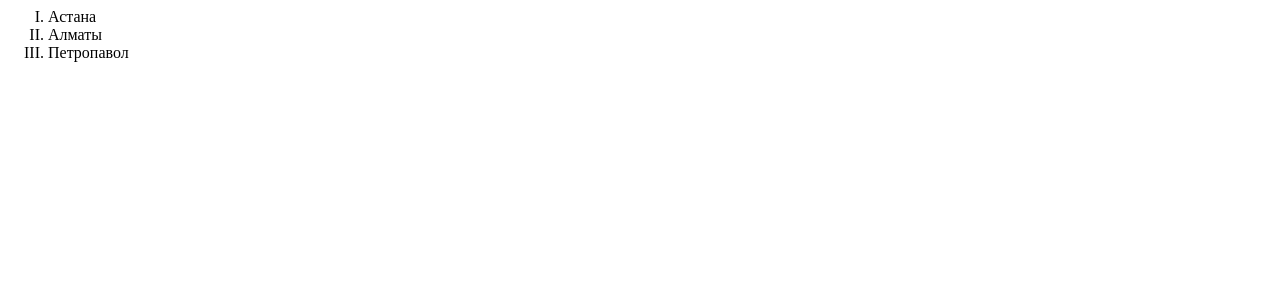
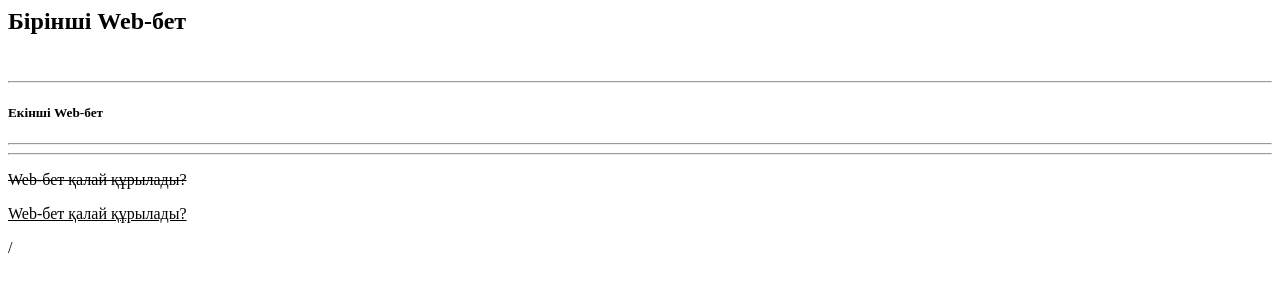
Before and after one commit to bbs922922-cmd/bbs, a plain HTML site: page index.html in a window 1280 px wide. Drawn offline with Linux system fonts and the light colour scheme.

Commit message:
щкоумтоутомт

```diff
--- a/index.html
+++ b/index.html
@@ -1,11 +1,15 @@
 <html>
   <head>
-    <title>тізім</title>
+    <title>Web-бет</title>
   </head>
   <body>
-    <ol type="I">
-      <li>Астана</li>
-      <li>Алматы</li>
-      <li>Петропавол</li></ol>
+    <h2>Бірінші Web-бет</h2>
+    <br>
+    <hr>
+    <h5>Екінші Web-бет</h5>
+    <hr>
+    <hr>
+    <p><del>Web-бет қалай құрылады?</del></p>
+    <p><ins>Web-бет қалай құрылады?</ins></p>
   </body>
-</html>
+</html>/
```
